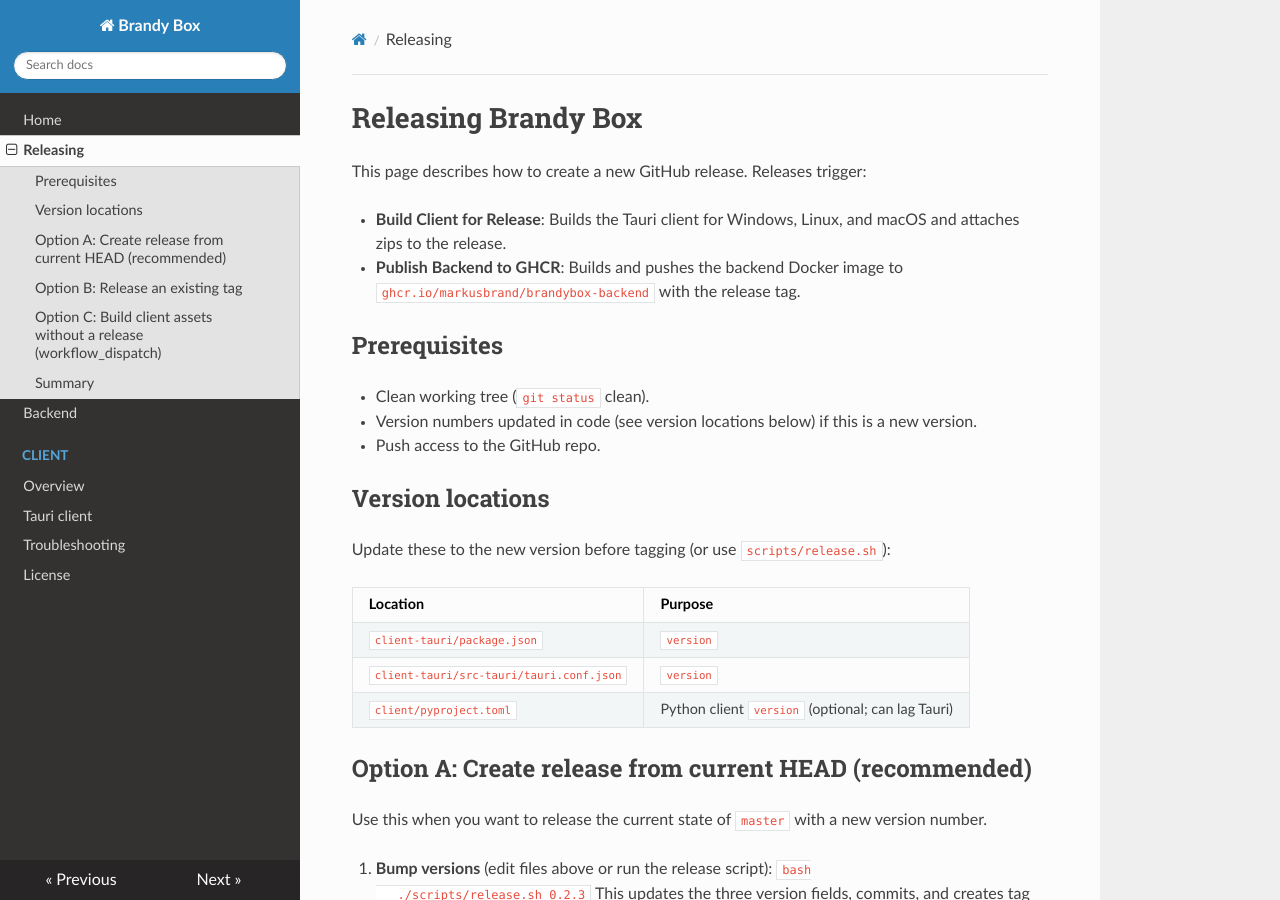
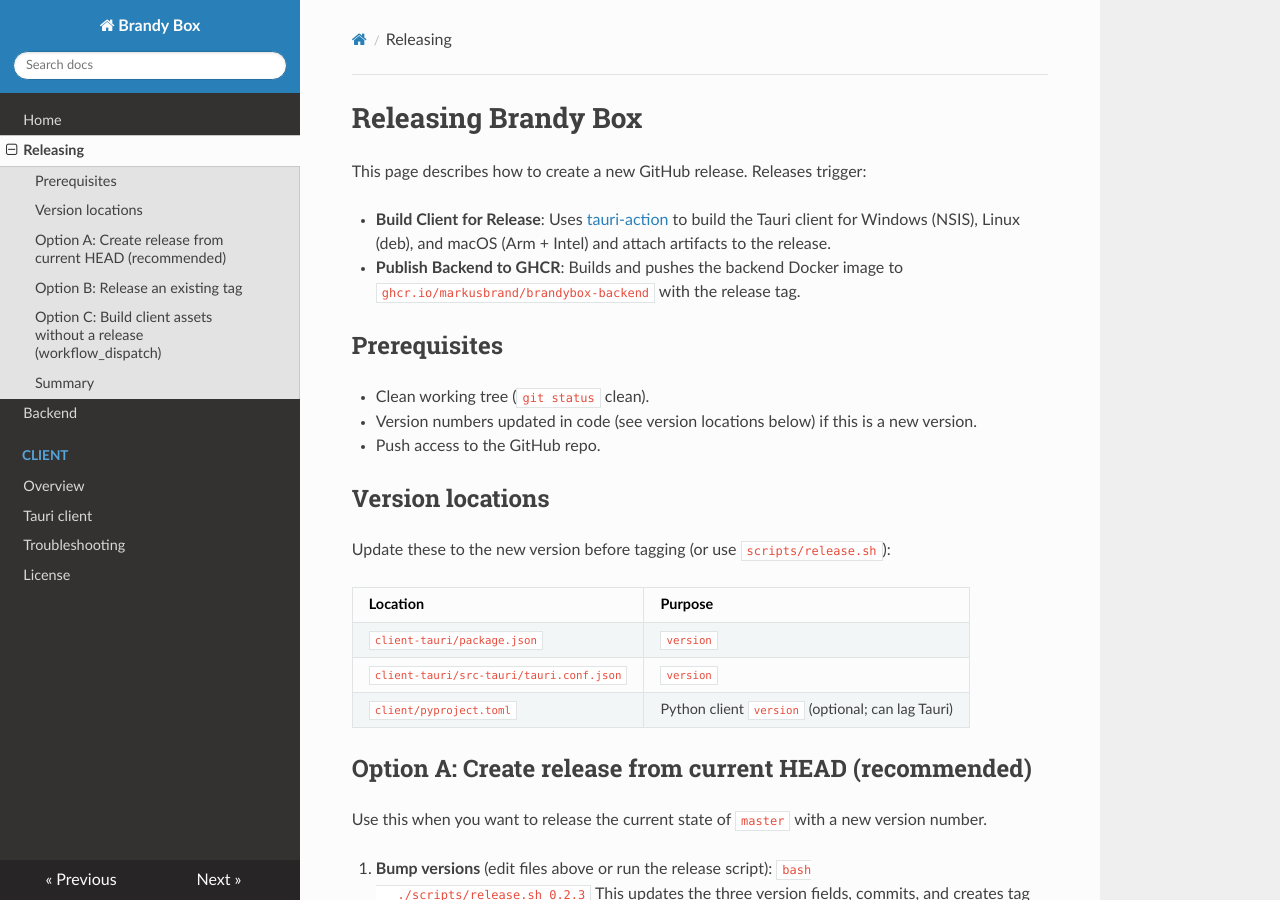
Before and after one commit to markusbrand/brandyBox, an MkDocs documentation site: the page built from docs/releasing.md, in a window 1280 px wide and 900 px high. Built offline with MkDocs 1.6.1, drawn with Linux system fonts in a browser that asks for light colours; nearby versions of some CDN libraries.

Commit message:
Refactor GitHub Actions workflow for Tauri client build and release process
- Consolidated build jobs for Windows, Linux, and macOS into a single matrix strategy for improved efficiency.
- Updated documentation to reflect changes in the build process and artifact handling.
- Enhanced error handling and streamlined the installation of dependencies across platforms.

```diff
--- a/docs/releasing.md
+++ b/docs/releasing.md
@@ -2,7 +2,7 @@
 
 This page describes how to create a new GitHub release. Releases trigger:
 
-- **Build Client for Release**: Builds the Tauri client for Windows, Linux, and macOS and attaches zips to the release.
+- **Build Client for Release**: Uses [tauri-action](https://github.com/tauri-apps/tauri-action) to build the Tauri client for Windows (NSIS), Linux (deb), and macOS (Arm + Intel) and attach artifacts to the release.
 - **Publish Backend to GHCR**: Builds and pushes the backend Docker image to `ghcr.io/markusbrand/brandybox-backend` with the release tag.
 
 ## Prerequisites
```
Also changed, not shown: 1 other file.
